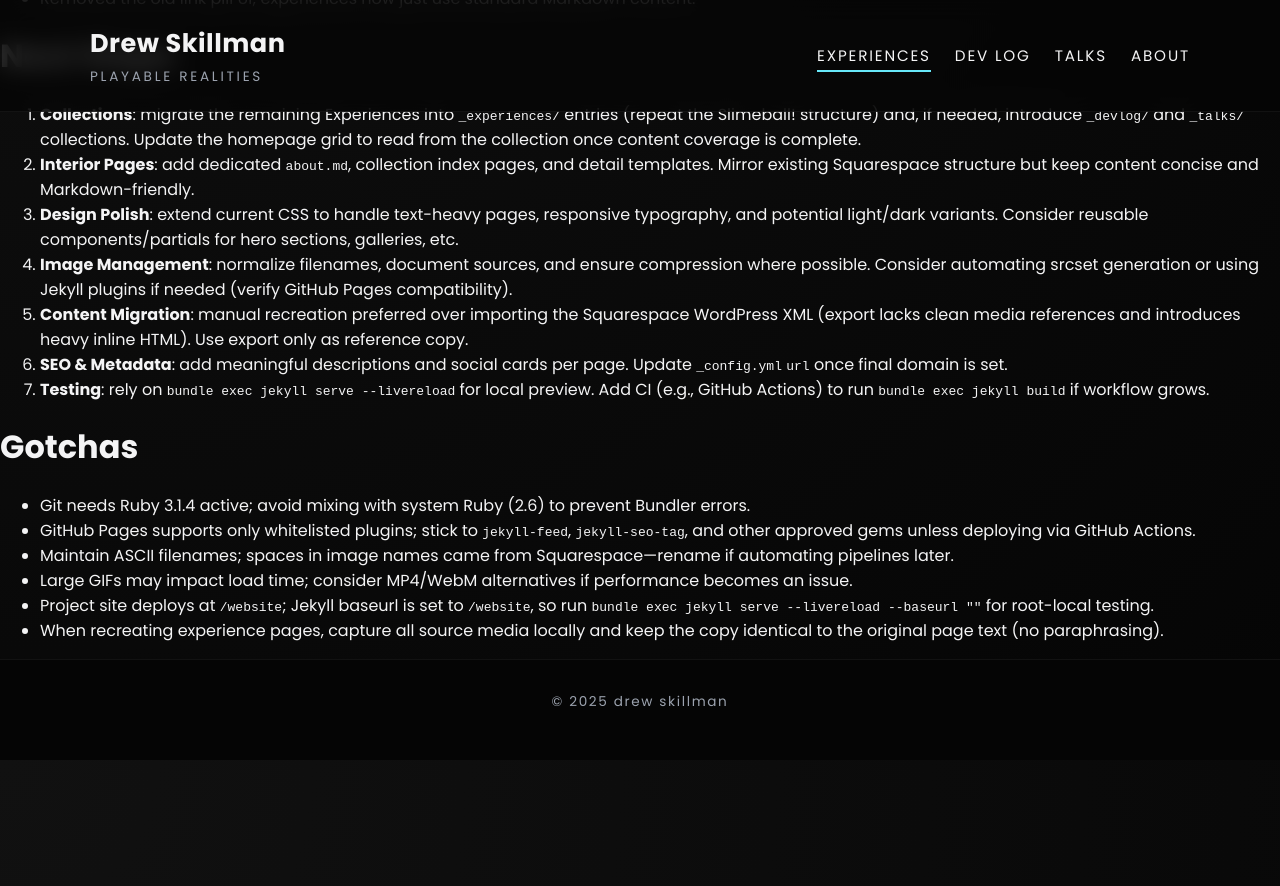
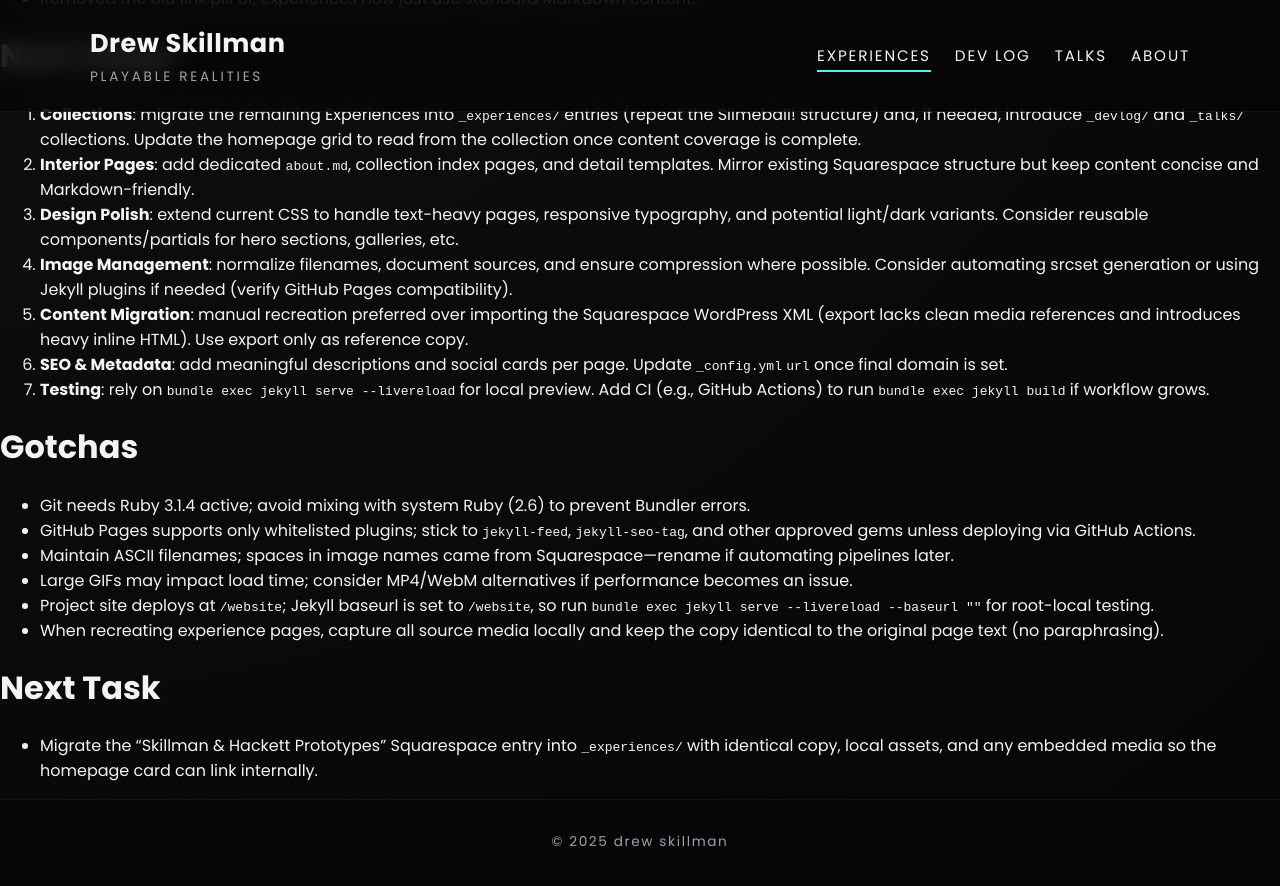
Before and after one commit to dskill/website, a Jekyll site: the page built from agents.md, in a window 1280 px wide and 900 px high, scrolled down 583 px. Shown: the top 886 px of the window. Built offline with Jekyll 4.4.1, drawn with Linux system fonts in a browser that asks for light colours; our own code applies the rules of GitHub Pages for plain Markdown files; before the commit the page ends 1343 px from its top, so only the background shows below that.

Commit message:
Update agents.md with next task for migrating "Skillman & Hackett Prototypes" entry; modify portfolio links to point to internal experience pages.

```diff
--- a/_data/portfolio.yml
+++ b/_data/portfolio.yml
@@ -7,9 +7,9 @@
   image: "assets/images/audio_reactive.gif"
   external: false
 - title: "MoveNet Fluids"
-  href: "https://blog.drewskillman.com/experiences/work-movenet-fluid-experiment-hs2dw"
+  href: "/experiences/movenet-fluids/"
   image: "assets/images/Jul-30-2021+11-47-16.gif"
-  external: true
+  external: false
 - title: "Skillman & Hackett Prototypes"
   href: "https://blog.drewskillman.com/experiences/skillman-hackett-prototypes-7rjfj"
   image: "assets/images/SandHlogoanimated.gif"
--- a/agents.md
+++ b/agents.md
@@ -30,3 +30,6 @@
 - Large GIFs may impact load time; consider MP4/WebM alternatives if performance becomes an issue.
 - Project site deploys at `/website`; Jekyll baseurl is set to `/website`, so run `bundle exec jekyll serve --livereload --baseurl ""` for root-local testing.
 - When recreating experience pages, capture all source media locally and keep the copy identical to the original page text (no paraphrasing).
+
+# Next Task
+- Migrate the "Skillman & Hackett Prototypes" Squarespace entry into `_experiences/` with identical copy, local assets, and any embedded media so the homepage card can link internally.
```
Also changed, not shown: _experiences/movenet-fluids.md (added, +9 -0 lines).
